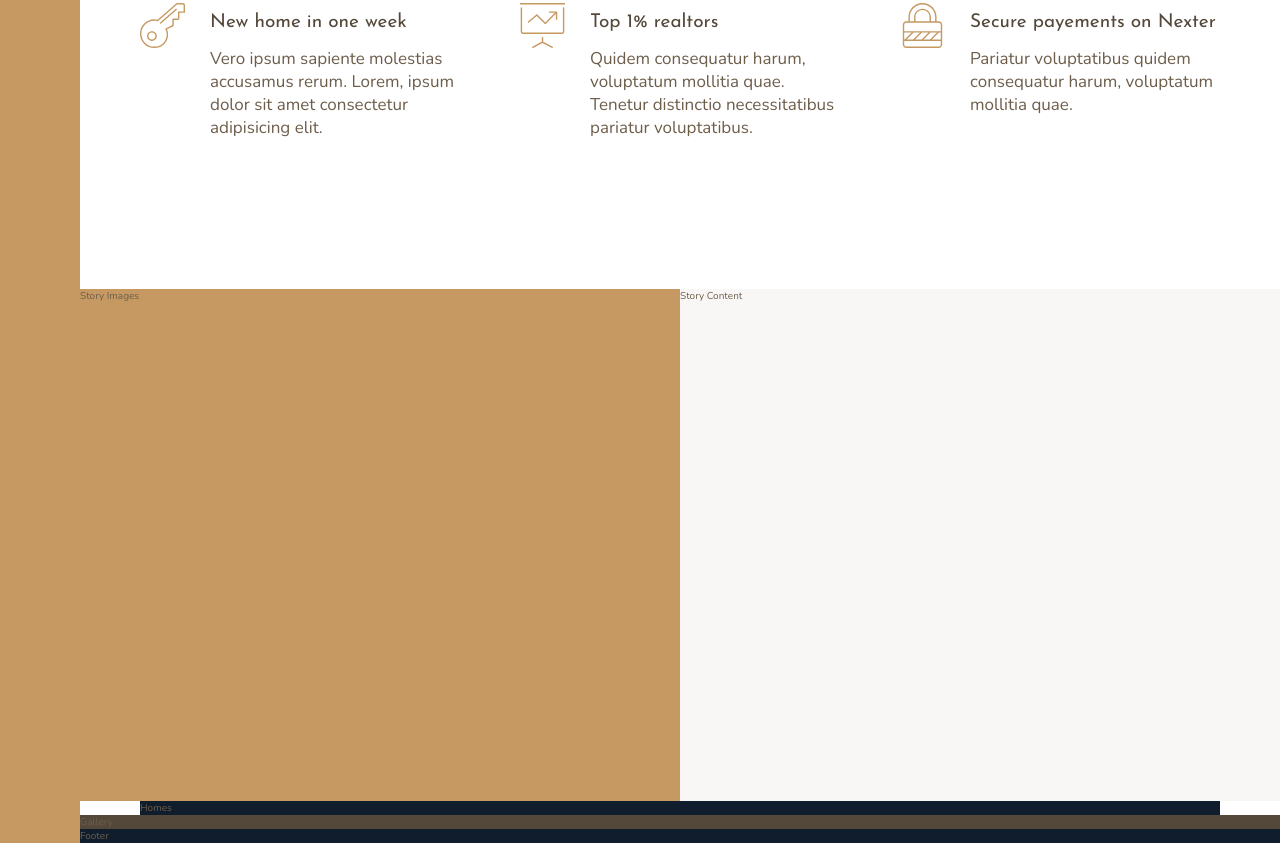
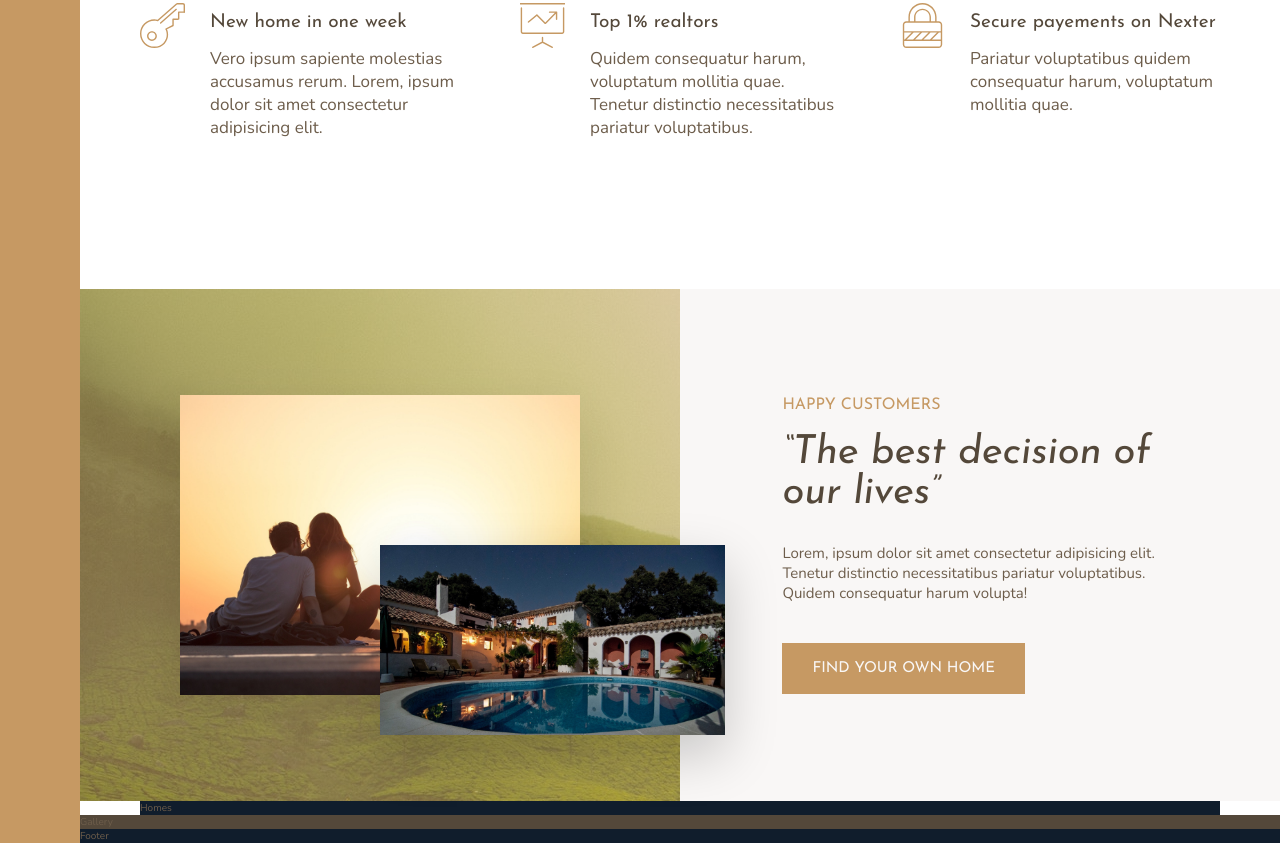
Before and after one commit to BigMikeL9/Nexter, a website: page index.html in a window 1280 px wide. Shown: the part 963-1806 px from the top of the page. Drawn offline with nearby package versions, Linux system fonts and the light colour scheme.

Commit message:
Stories Section

```diff
--- a/index.html
+++ b/index.html
@@ -101,9 +101,30 @@
       </div>
     </section>
 
-    <div class="story__images">Story Images</div>
+    <div class="story__images">
+      <img
+        src="img/story-1.jpeg"
+        alt="Couple with new house"
+        class="story__img--1"
+      />
+      <img src="img/story-2.jpeg" alt="New house" class="story__img--2" />
+    </div>
 
-    <div class="story__content">Story Content</div>
+    <div class="story__content">
+      <h3 class="heading-3 mb-sm">Happy Customers</h3>
+
+      <h2 class="heading-2 heading-2--dark mb-md">
+        &ldquo;The best decision of our lives&rdquo;
+      </h2>
+
+      <p class="story__text">
+        Lorem, ipsum dolor sit amet consectetur adipisicing elit. Tenetur
+        distinctio necessitatibus pariatur voluptatibus. Quidem consequatur
+        harum volupta!
+      </p>
+
+      <button class="btn">Find your own home</button>
+    </div>
 
     <section class="homes">Homes</section>
 
--- /dev/null
+++ b/sass/_btn.scss
@@ -0,0 +1,19 @@
+.btn {
+  font-family: $font-display;
+  font-size: 1.5rem;
+  text-transform: uppercase;
+
+  background-color: $color-primary;
+  color: $color-grey-light-1;
+  border: none;
+  border-radius: 0;
+
+  padding: 1.8rem 3rem;
+  cursor: pointer;
+
+  transition: all 0.3s;
+
+  &:hover {
+    background-color: $color-primary-dark;
+  }
+}
--- a/sass/_story.scss
+++ b/sass/_story.scss
@@ -4,12 +4,60 @@
     grid-column: full-content-start / column-end 4;
 
     background-color: $color-primary;
+
+    display: grid;
+    grid-template-columns: repeat(6, 1fr);
+    grid-template-rows: repeat(6, 1fr);
+    align-items: center;
+
+    background-image: linear-gradient(
+        rgba($color-primary, 0.5),
+        rgba($color-primary, 0.5)
+      ),
+      url("../img/back.jpg");
+  }
+
+  &__img--1 {
+    width: 100%;
+    grid-column: 2 / 6;
+    grid-row: 2 / 6;
+    box-shadow: 0 2rem 5rem rgba(#000, 0.1);
+  }
+
+  &__img--2 {
+    width: 115%;
+
+    align-self: flex-start;
+    grid-column: 4 / 7;
+    grid-row: 4 / 6;
+    z-index: 20;
+    box-shadow: 0 2rem 5rem rgba(#000, 0.2);
   }
 
   &__content {
     // --- Page Layout
     grid-column: column-end 4 / full-content-end;
 
+    /*
+    display: grid;
+    align-content: center;
+    justify-items: start;
+    */
+
+    display: flex;
+    flex-direction: column;
+    justify-content: center;
+    align-items: flex-start;
+
     background-color: $color-grey-light-1;
+
+    // use 'vw' for padding left/right inorder to make it responsive
+    padding: 6rem 8vw;
+  }
+
+  &__text {
+    font-size: 1.5rem;
+    font-size: italic;
+    margin-bottom: 4rem;
   }
 }
--- a/sass/_typography.scss
+++ b/sass/_typography.scss
@@ -9,10 +9,26 @@
 
 .heading-2 {
   @extend %heading;
+
+  font-size: 4rem;
+  font-style: italic;
+  line-height: 1;
+
+  &--light {
+    color: $color-grey-light-1;
+  }
+
+  &--dark {
+    color: $color-grey-dark-1;
+  }
 }
 
 .heading-3 {
   @extend %heading;
+
+  font-size: 1.6rem;
+  color: $color-primary;
+  text-transform: uppercase;
 }
 
 .heading-4 {
@@ -27,3 +43,22 @@
     color: $color-grey-dark-1;
   }
 }
+
+// --------------------------
+// Helper Classes
+
+.mb-sm {
+  margin-bottom: 2rem;
+}
+
+.mb-md {
+  margin-bottom: 3rem;
+}
+
+.mb-lg {
+  margin-bottom: 4rem;
+}
+
+.mb-hg {
+  margin-bottom: 8rem;
+}
--- a/sass/main.scss
+++ b/sass/main.scss
@@ -1,5 +1,6 @@
 @import "base";
 @import "typography";
+@import "btn";
 
 @import "sidebar";
 @import "header";
```
Also changed, not shown: img/text.txt (deleted, +0 -18 lines), css/style.css.
